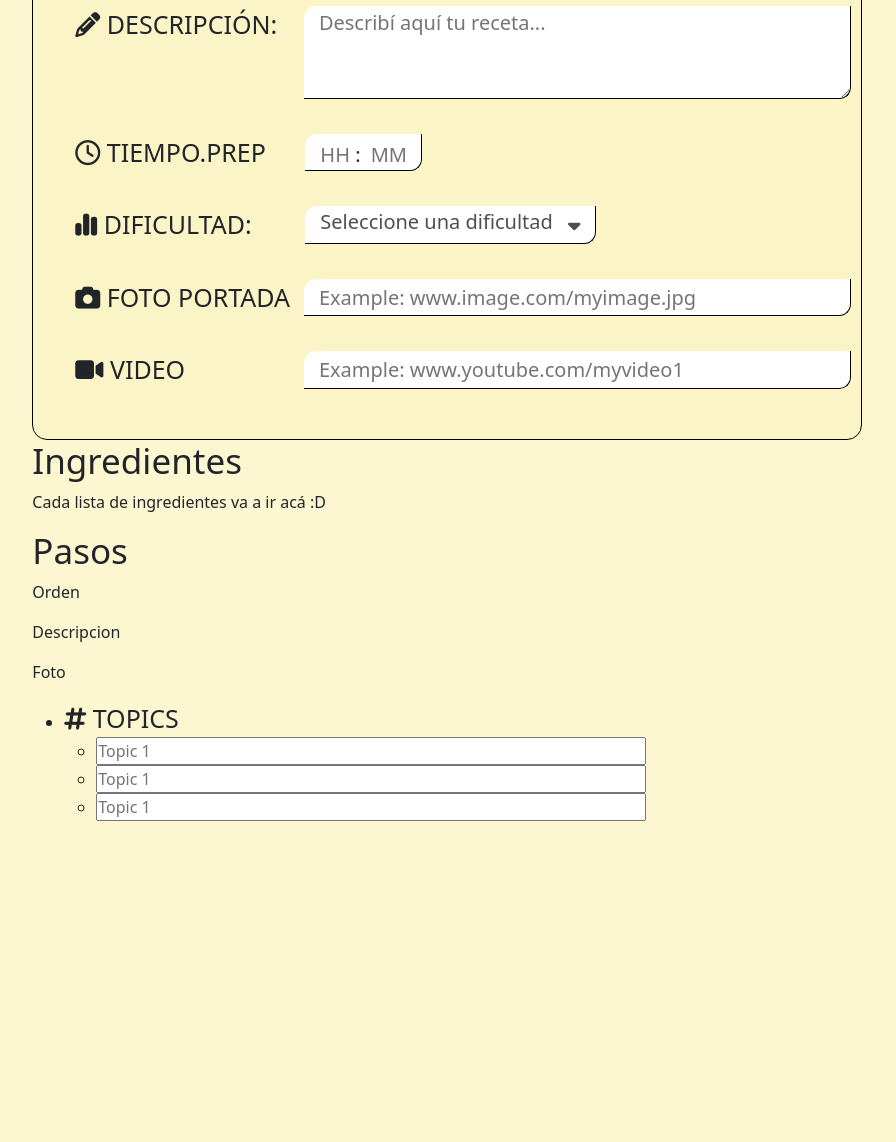
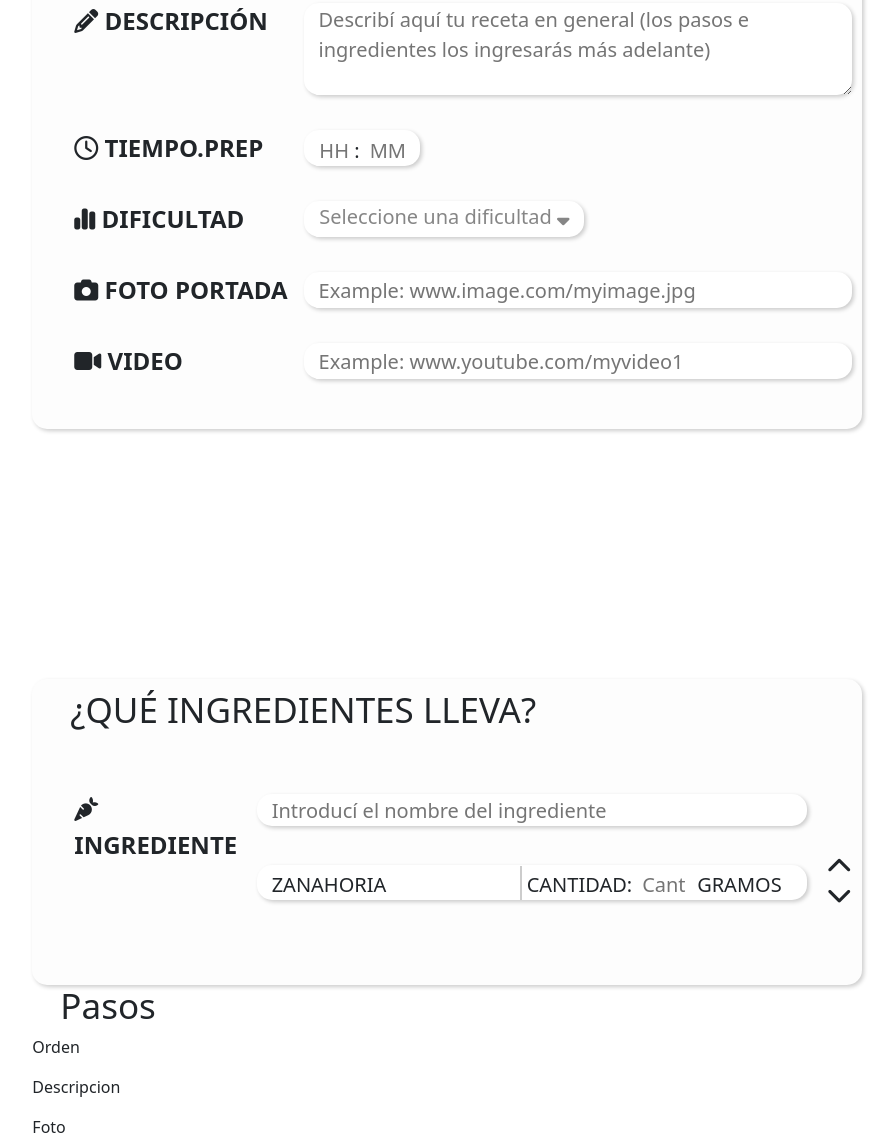
Before and after one commit to DarkThemeEnabled/FrontEnd, a plain HTML site: page Pages/PostearOModReceta/CrearOModReceta.html in a window 1280 px wide. Shown: the part 376-1518 px from the top of the page, without its empty margins (193-1089 px from the left). Before the commit the page ends 1213 px from the top, so only its background shows below. Drawn offline with nearby package versions, Linux system fonts and the light colour scheme; no server answers.

Commit message:
Implementacion de section Ingredientes, falta el js

```diff
--- a/Compontents/CrearOModReceta/Fomulario/Renders/DificultadListaRender.js
+++ b/Compontents/CrearOModReceta/Fomulario/Renders/DificultadListaRender.js
@@ -1,7 +1,7 @@
 export default function GenerarDificultades(dificultad) {
     const dificultadesLista = document.createElement('li');
     dificultadesLista.innerHTML = `
-                <label>- ${dificultad} </label>
+                - ${dificultad}
     `;
 
     return dificultadesLista;
--- a/Compontents/CrearOModReceta/Fomulario/Renders/InfoGeneralRender.js
+++ b/Compontents/CrearOModReceta/Fomulario/Renders/InfoGeneralRender.js
@@ -2,12 +2,12 @@ export default function GenerarInfoGeneral() {
     const infoGeneral = document.createElement('div');
     infoGeneral.className = 'general-container';
     infoGeneral.innerHTML = `
-    <h3 class="subtitulos-pagina-receta">INFORMACIÓN GENERAL DE LA RECETA</h3>
+    <h3 class="subtitulos-pagina-receta">CONTANOS UN POCO DE TU RECETA</h3>
                 <ul class="container-formulario-general">
                     <li>
                         <div class="div-tag-formulario">
                             <i class="fa-solid fa-marker"></i>
-                            <span class="div-tag-formulario">TITULO:</span>
+                            <span class="div-tag-formulario">TÍTULO</span>
                         </div>
                         <input type="text" placeholder="Introducí el nombre de tu receta..." class="input-texto input-tags input-default-settings">
                     </li>
@@ -15,10 +15,10 @@ export default function GenerarInfoGeneral() {
                         <div class="div-tag-formulario">
                             <i class="fa-solid fa-pencil"></i>
 
-                        <span class="div-tag-formulario">DESCRIPCIÓN:</span>
+                        <span class="div-tag-formulario">DESCRIPCIÓN</span>
                         </div>
 
-                        <textarea class="input-texto input-tags input-default-settings" rows="3" cols="50" placeholder="Describí aquí tu receta..."></textarea>
+                        <textarea class="input-texto input-tags input-default-settings" rows="3" cols="50" placeholder="Describí aquí tu receta en general (los pasos e ingredientes los ingresarás más adelante)"></textarea>
 
                     </li>
                     <li>
@@ -28,20 +28,20 @@ export default function GenerarInfoGeneral() {
                         </div>
                         <div class="horario-container input-default-settings">
                             <input type="number" class="input-hora" placeholder="HH">
-                            <a> : </a>
+                            <span> : </span>
                             <input type="number" class="input-hora" placeholder="MM">
                         </div>
                     </li>
                     <li>
                         <div class="div-tag-formulario ">
                             <i class="fa-solid fa-chart-simple"></i>
-                            <span class="div-tag-formulario">DIFICULTAD:</span>
+                            <span class="div-tag-formulario">DIFICULTAD</span>
                         </div>
                         <div class="input-default-settings list-dificultad">
                             <ul class="menu-dificultad">
                                 <li>
-                                    <a>Seleccione una dificultad <i class="fa-solid fa-sort-down"></i></a>
-                                    <ul class="submenu-dificultad" id="lista-dificultades">
+                                    <span>Seleccione una dificultad <i class="fa-solid fa-sort-down"></i></span>
+                                    <ul class="general-submenu-settings submenu-dificultad" id="lista-dificultades">
                                     </ul>
                                 </li>
                             </ul>
--- a/Pages/PostearOModReceta/CrearOModReceta.html
+++ b/Pages/PostearOModReceta/CrearOModReceta.html
@@ -19,9 +19,55 @@
             <h1 class="titulo-pagina-receta">PUBLICAR RECETA</h1>
             <!-- Idea 2: Ponerle algún coso que avise cuando un input es obligatorio -->
             <section id="Formulario"> </section>
-            <section id="Ingredientes">
-                <h3 class="subtitulos-pagina-receta">Ingredientes</h3>
-                <p>Cada lista de ingredientes va a ir acá :D</p>
+            <section id="Ingredientes" style="margin-top: 250px;">
+                <div class="general-container">
+                    <h3 class="subtitulos-pagina-receta">¿QUÉ INGREDIENTES LLEVA?</h3>
+                    <ul class="container-formulario-general">
+                        <li>
+                            <div class="div-tag-formulario">
+                                <i class="fa-solid fa-carrot"></i>
+                                <span class="div-tag-formulario">INGREDIENTE</span>
+                            </div>
+                            <ul class="ingredientes-lista">
+                                <li class="buscador-ingredientes">
+                                    <input type="text" placeholder="Introducí el nombre del ingrediente" class="input-texto input-tags input-default-settings">
+                                    <ul class="general-submenu-settings submenu-ingredientes">
+                                        <li>ZAPALLITOS</li>
+                                        <li>ZAPALLITOS</li>
+                                        <li>ZAPALLITOS</li>
+                                        <li>ZAPALLITOS</li>
+                                        <li>ZAPALLITOS</li>
+                                        <li>ZAPALLITOS</li>
+                                        <li>ZAPALLITOS</li>
+                                    </ul>
+
+                                </li>
+                                <li class="ingrediente-lista ingrediente-seleccionado">
+                                        <div class="ingrediente-widht horario-container input-default-settings">
+                                            <span class="separador-nombre">ZANAHORIA</span>
+                                            <span class="separador-cantidad" >CANTIDAD:</span>
+                                            <input type="number" class="input-cantidad" placeholder="Cant">
+                                            <span> GRAMOS </span>
+                                        </div>
+                                        <div class="ingrediente-subir-bajar">
+                                            <i id="subir" class="fa-solid fa-chevron-up espacio-subir-bajar"></i>
+                                            <i id="bajar" class="fa-solid fa-chevron-down espacio-subir-bajar"></i>
+                                        </div>
+
+                                </li>
+                                <!-- <li>
+                                    <div class="ingrediente-widht horario-container input-default-settings">
+                                        <span class="separador-nombre">TOMATE</span>
+                                        <span class="separador-cantidad">CANTIDAD:</span>
+                                        <input type="number" class="input-cantidad" placeholder="Cant">
+                                        <span> UNIDAD </span>
+                                    </div>
+                                    <i id="subir" class="fa-solid fa-chevron-up espacio-subir-bajar"></i>
+                                    <i id="bajar" class="fa-solid fa-chevron-down espacio-subir-bajar"></i>
+                                </li> -->
+                            </ul>
+                        </li>
+                    </ul>
             </section>
             <section id="Pasos">
                 <h3 class="subtitulos-pagina-receta">Pasos</h3>
--- a/Styles(Css)/CrearOModRecetaStyles/CrearOModRecetaStyles.css
+++ b/Styles(Css)/CrearOModRecetaStyles/CrearOModRecetaStyles.css
@@ -5,6 +5,8 @@
     -moz-box-sizing: border-box;
     box-sizing: border-box;
 }
+
+/* ESTILOS GENERALES */
 
 .titulo-pagina-receta{
     display: flex;
@@ -17,16 +19,14 @@
 {
     user-select: none;
     font-size: 35px;
+    padding-left: 28px;
 }
-
-
-/*  Estilos del section GENERALs */
 
 .general-container
 {
     padding: 10px;
-    background-color: #fbf4c6;
-    border: 1px black solid;
+    background-color: rgb(253, 253, 253);
+    box-shadow: 2px 2px 4px rgba(0, 0, 0, 0.2);
     border-radius: 15px;
 }
 
@@ -39,7 +39,8 @@
 }
 .div-tag-formulario
 {
-    font-size: 25px;
+    font-size: 24px;
+    font-weight: bold;
     width: 230px;
 }
 
@@ -66,13 +67,36 @@
     padding-left: 15px;
     padding-right: 15px;
     border: none;
-    border-right: 1px solid black;
-    border-bottom: 1px solid black;
-    border-bottom-right-radius: 12px;
-    border-top-left-radius: 12px;
+    border-radius: 15px;
+    box-shadow: 2px 2px 4px rgba(0, 0, 0, 0.2);
     background-color: white;
     outline: none;
 }
+
+.general-submenu-settings
+{
+    visibility: hidden;
+    opacity: 0;
+    position: absolute;
+    list-style: none;
+    padding: 0;
+    margin: 0;
+    background: rgb(255, 255, 255);
+    box-shadow: 2px 2px 4px rgba(0, 0, 0, 0.2);
+    border-top: 0px;
+    border-left: 0px;
+    border-bottom-right-radius: 15px;
+    border-bottom-left-radius: 15px;
+    padding-top: 5px;
+    padding-left: 15px;
+    padding-bottom: 5px;
+}
+
+.general-submenu-settings li:hover{
+    color: rgba(138, 139, 137, 0.596)
+}
+
+/*  Estilos del section INFO GENERAL */
 
 .horario-container
 {
@@ -80,11 +104,11 @@
     align-items: flex-end;
 }
 
-.horario-container a
+.horario-container span
 {
     font-size: 20px;
     padding-right: 10px;
-
+    vertical-align: middle;
 }
 
 .input-hora {
@@ -102,8 +126,6 @@ input[type="number"]::-webkit-outer-spin-button {
     margin: 0;
 }
 
-/* DIFICULTADES */
-
 .list-dificultad
 {
     display: flex;
@@ -114,11 +136,10 @@ input[type="number"]::-webkit-outer-spin-button {
 .list-dificultad:hover
 {
   border: 0px;
-  border-right: 1px black solid;
+  box-shadow: 2px 2px 4px rgba(0, 0, 0, 0.2);
   border-bottom-right-radius: 0px;
+  border-bottom-left-radius: 0px;
 }
-
-
 
 .menu-dificultad
 {
@@ -135,7 +156,7 @@ input[type="number"]::-webkit-outer-spin-button {
 margin-left: -1px;
 }
 
-  .menu-dificultad > li > a{
+.menu-dificultad > li > span{
     display: block;
     color: rgba(101, 101, 101, 0.784);
     text-decoration: none;
@@ -147,27 +168,81 @@ input[type="number"]::-webkit-outer-spin-button {
 margin-left: 10px;
 }
 
-  .menu-dificultad li label:hover{
-      color: greenyellow
-  }
+.submenu-dificultad{
+    width: 99.5%;
 
-.submenu-dificultad{
-    position: absolute;
-    visibility: hidden;
-    background: rgb(255, 255, 255);
-    border: 1px solid black;
-    border-top: 0px;
-    border-left: 0px;
-    opacity: 0;
-    border-bottom-right-radius: 12px;
-    list-style: none;
-    width: 100%;
-    padding-top: 5px;
-    padding-left: 15px;
-    padding-bottom: 5px;
 }
 
 .menu-dificultad li:hover .submenu-dificultad{
       visibility: visible;
       opacity: 1;
 }
+
+/* INGREDIENTES */
+
+.ingredientes-lista
+{
+    padding: 0;
+    list-style: none;
+}
+
+.ingredientes-lista .ingrediente-seleccionado
+{
+    padding-top: 3px;
+    padding-bottom: 25px;
+    display: flex;
+    align-items: center;
+}
+
+.ingredientes-lista .buscador-ingredientes
+{
+    padding-top: 3px;
+    padding-bottom: 25px;
+    align-items: center;
+}
+
+.espacio-subir-bajar
+{
+    margin-left: 20px;
+    font-size: 25px;
+}
+
+.ingrediente-widht
+{
+    width: 550px;
+    user-select:text;
+}
+
+.separador-nombre
+{
+    width: 250px;
+    padding-right: 50px;
+    overflow: hidden;
+}
+
+.separador-cantidad
+{
+    border-left: 2px rgba(0, 0, 0, 0.2) solid;
+    height: 34px;
+    padding-top: 4px;
+    padding-left: 5px;
+}
+
+.input-cantidad
+{
+    font-size: 20px;
+    margin-top: 5px;
+    width: 50px;
+    border: none;
+    margin-right: 5px;
+}
+
+.submenu-ingredientes {
+    width: 550px;
+
+}
+
+.ingredientes-lista li:hover .submenu-ingredientes{
+    visibility: visible;
+    opacity: 1;
+}
--- a/Styles(Css)/General.css/GeneralStyles.css
+++ b/Styles(Css)/General.css/GeneralStyles.css
@@ -1,4 +1,3 @@
 body{
-    background-color: #fcf7d1;
-
+    background-color: white;
 }
```
Lines whose indentation alone changed are shown as unchanged.
